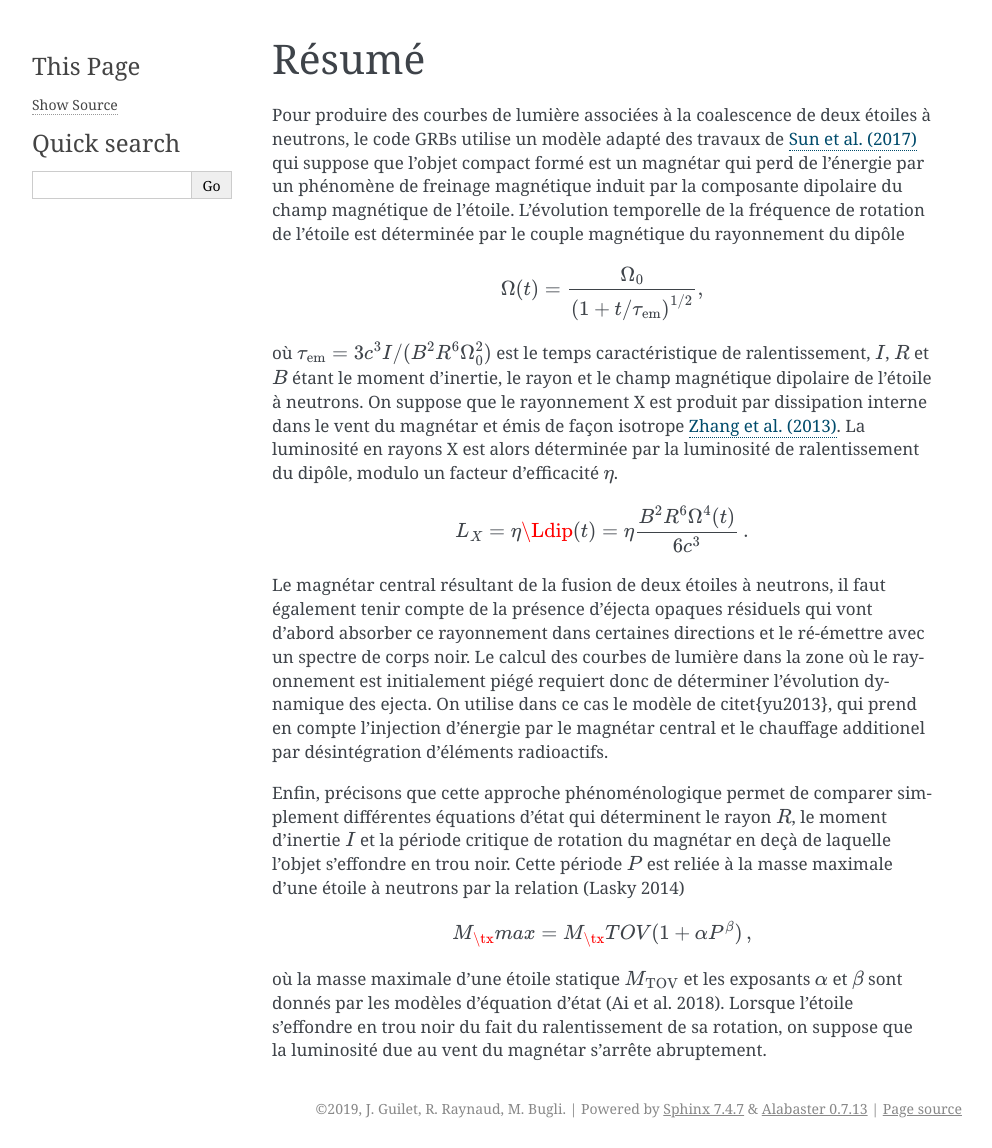
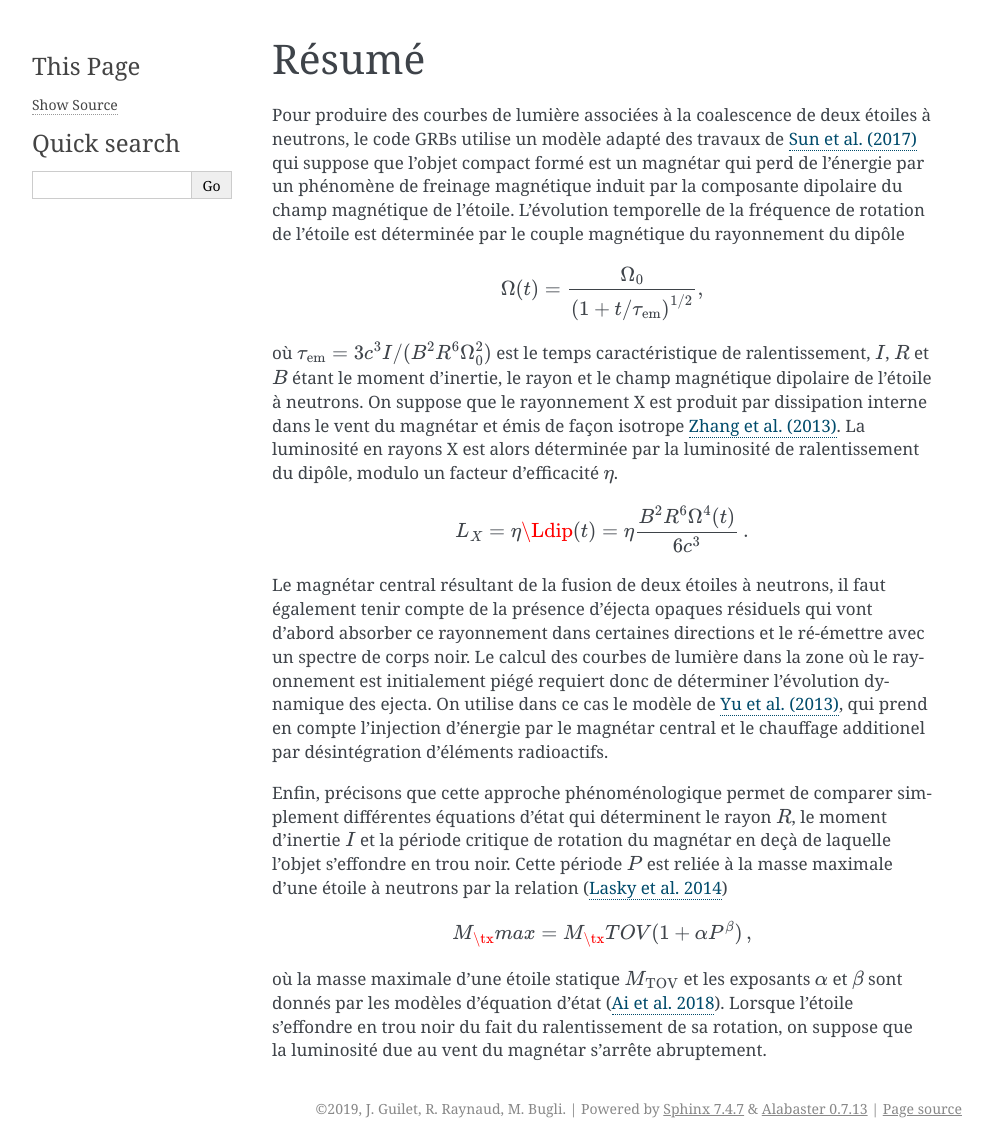
Before and after one commit to rraynaud/GRBs, a Sphinx documentation site: the page built from doc/source/resume.rst, in a window 1280 px wide. Shown: the whole page, without its empty margins (148-1140 px from the left). Built offline with Sphinx 7.4.7, drawn with Linux system fonts in a browser that asks for light colours; pages that are not in the unit, such as notebooks, are missing from menus.

Commit message:
work on the doc

```diff
--- a/doc/source/equations.rst
+++ b/doc/source/equations.rst
@@ -2,7 +2,7 @@ Modelling
 *********
 
 Governing equations
-+++++++++++++++++++
+===================
 
 We consider a magnetar of radius :math:`R`, mass :math:`M`, moment of inertia :math:`I`
 and surface magnetic field :math:`B`, surrounded by an accretion disc with
@@ -132,7 +132,7 @@ and the Boltzmann constant (in CGS units, we have
 :math:`k=1.380658\times10^{-16}\,\mathrm{erg/K}`).
 
 Code outputs
-++++++++++++
+============
 
 The main output of the code are the X-ray luminosities for both the
 free and trapped zones
--- a/doc/source/index.rst
+++ b/doc/source/index.rst
@@ -10,7 +10,7 @@ Welcome to GRBs documentation!
    :maxdepth: 2
    :caption: Contents:
 
-
+   install
    resume
    equations
    api_grb
--- a/doc/source/resume.rst
+++ b/doc/source/resume.rst
@@ -37,23 +37,25 @@ résiduels qui vont d'abord absorber ce rayonnement dans certaines
 directions et le ré-émettre avec un spectre de corps noir. Le calcul
 des courbes de lumière dans la zone où le rayonnement est initialement
 piégé requiert donc de déterminer l'évolution dynamique des ejecta. On
-utilise dans ce cas le modèle de \citet{yu2013}, qui prend en compte
-l'injection d'énergie par le magnétar central et le chauffage
-additionel par désintégration d'éléments radioactifs.
+utilise dans ce cas le modèle de `Yu et al. (2013)
+<https://ui.adsabs.harvard.edu/abs/2013ApJ...776L..40Y/abstract>`_,
+qui prend en compte l'injection d'énergie par le magnétar central et
+le chauffage additionel par désintégration d'éléments radioactifs.
 
 Enfin, précisons que cette approche phénoménologique permet de
 comparer simplement différentes équations d'état qui déterminent le
 rayon :math:`R`, le moment d'inertie :math:`I` et la période critique de rotation
 du magnétar en deçà de laquelle l'objet s'effondre en trou noir. Cette
 période :math:`P` est reliée à la masse maximale d'une étoile à neutrons par
-la relation (Lasky 2014)
+la relation (`Lasky et al. 2014 <https://ui.adsabs.harvard.edu/abs/2014PhRvD..89d7302L/abstract>`_)
 
 .. math::
   M_\tx{max} = M_\tx{TOV} (1+ \alpha P^\beta)
   \,,
 
 où la masse maximale d'une étoile statique :math:`M_\text{TOV}` et les
-exposants :math:`\alpha` et :math:`\beta` sont donnés par les modèles d'équation
-d'état (Ai et al. 2018). Lorsque l'étoile s'effondre en trou noir du
-fait du ralentissement de sa rotation, on suppose que la luminosité
-due au vent du magnétar s'arrête abruptement.
+exposants :math:`\alpha` et :math:`\beta` sont donnés par les modèles
+d'équation d'état (`Ai et al. 2018 <https://ui.adsabs.harvard.edu/abs/2018ApJ...860...57A/abstract>`_).
+Lorsque l'étoile s'effondre en trou noir du fait du ralentissement de
+sa rotation, on suppose que la luminosité due au vent du magnétar
+s'arrête abruptement.
--- a/grb.py
+++ b/grb.py
@@ -446,6 +446,9 @@ class GRB(object):
     def Eval_viscous_time(self):
         """
         Compute the viscous timescale of the disk
+
+        .. math::
+           \\tau_\\alpha  = \\frac{R_\\mathrm{disk}^2}{3 \\alpha c_s H}
 
         """
         #####################################################
```
Also changed, not shown: other parts of doc/source/equations.rst (+1 -1 lines).
